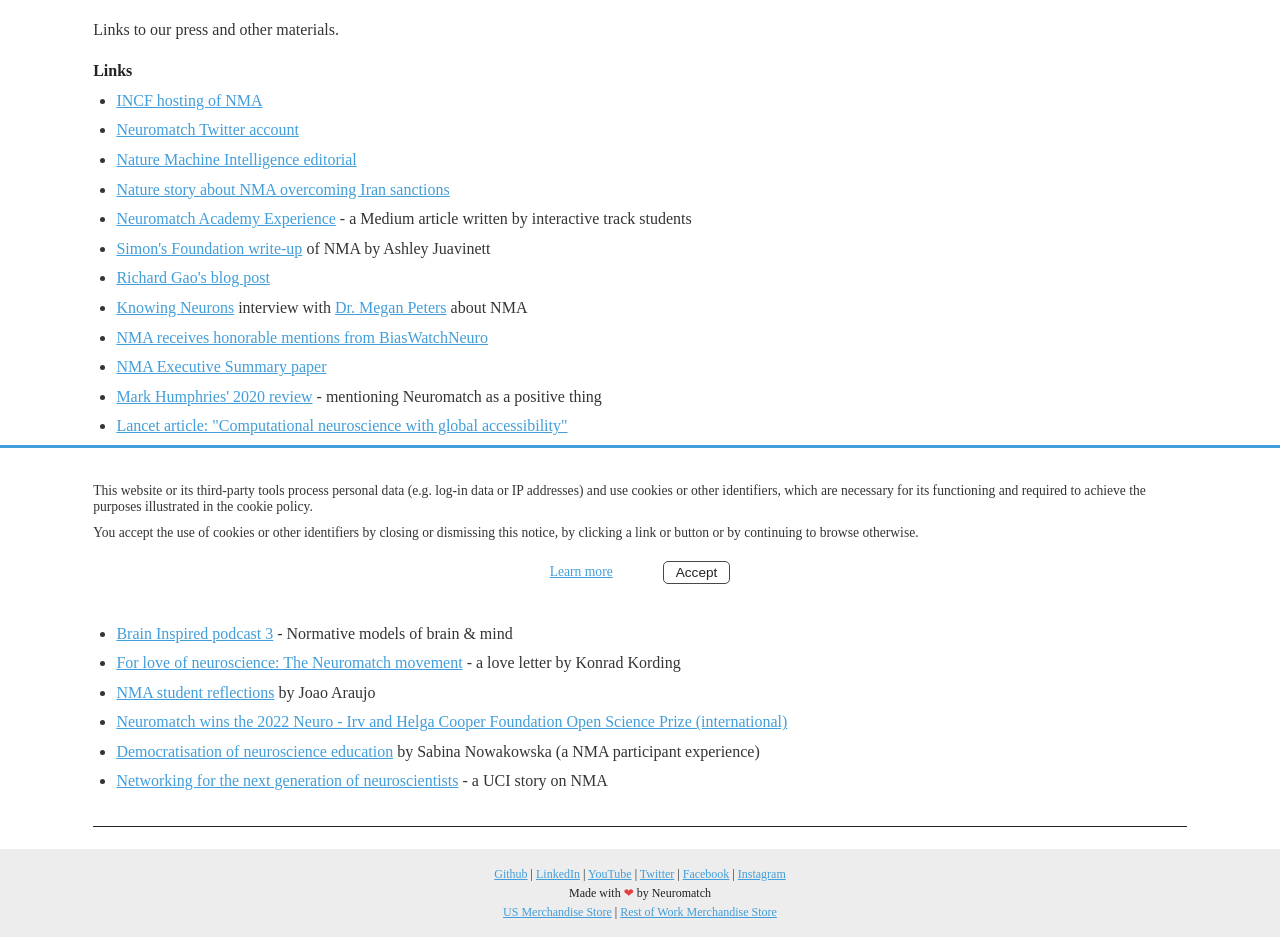
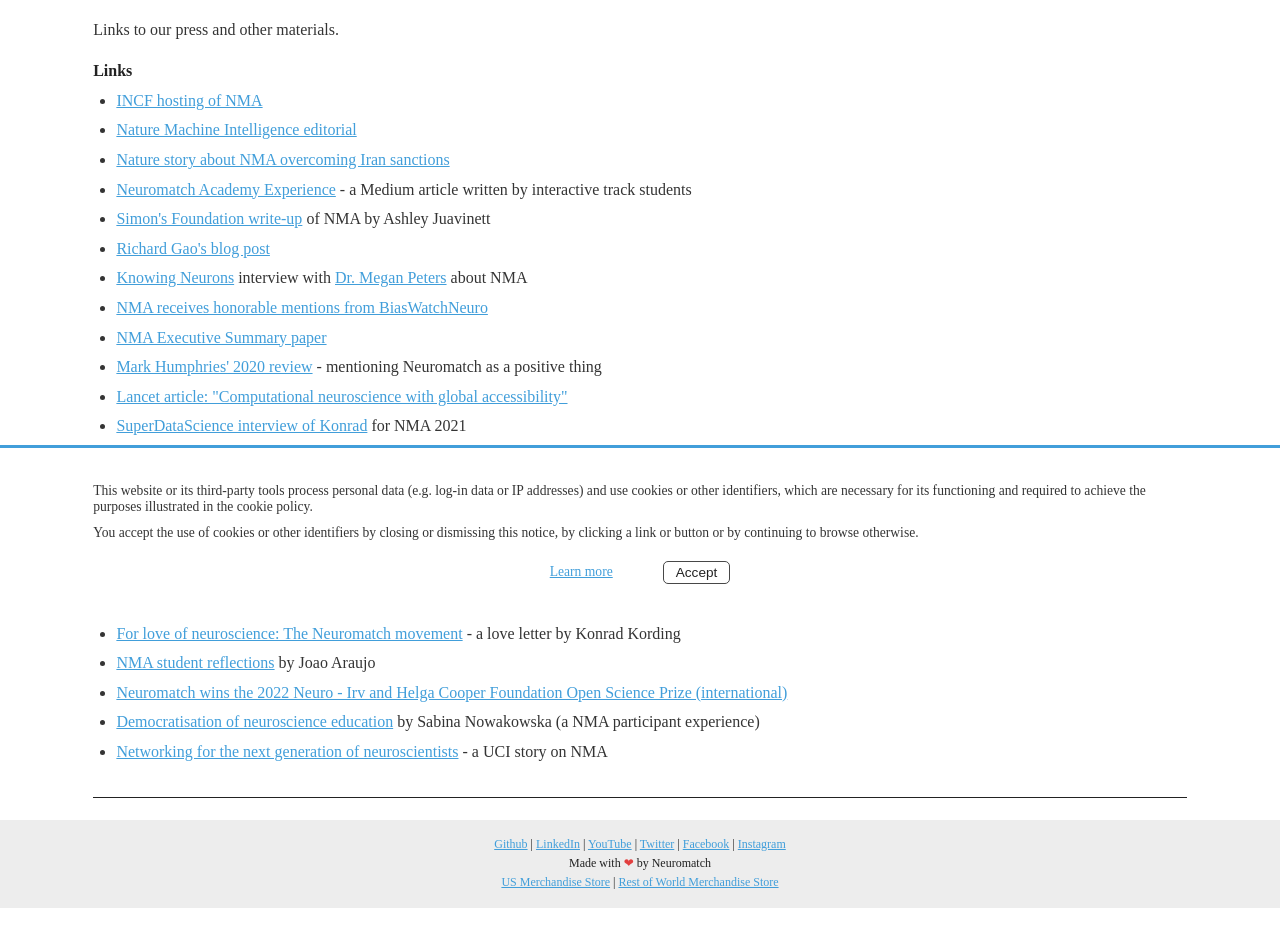
Before and after one commit to neuromatch/neuromatch.io, a Gatsby site: page /about/press in a window 1280 px wide. Shown: the part 181-1118 px from the top of the page. After the commit the page ends 1089 px from the top, so only its background shows below. Built offline with nearby package versions, Linux system fonts and the light colour scheme; Gatsby itself is replaced by a stand-in of ours; what typography-theme-moraga would draw is missing.

Commit message:
quick footer fix, quick press fix

```diff
--- a/src/components/Footer/index.js
+++ b/src/components/Footer/index.js
@@ -81,7 +81,7 @@
       </a>
       {" | "}
       <a target="_blank" rel="noreferrer" href="https://neuromatch.myspreadshop.net/">
-        Rest of Work Merchandise Store
+        Rest of World Merchandise Store
       </a>
       <br />
       </StyledFooterText>
--- a/src/pages/about/press.js
+++ b/src/pages/about/press.js
@@ -42,7 +42,6 @@
           <h4>Links</h4>
             <ul>
               <li> <a target="_blank" rel="noreferrer" class="external text" href="https://incf.org/blog/neuromatch-academy-online-computational-neuroscience-training-event">INCF hosting of NMA</a></li>
-              <li> <a target="_blank" rel="noreferrer" class="external text" href="https://twitter.com/neuromatch?lang=en">Neuromatch Twitter account</a></li>
               <li> <a target="_blank" rel="noreferrer" class="external text" href="https://www.nature.com/articles/s42256-020-0182-5.pdf?origin=ppub">Nature Machine Intelligence editorial</a></li>
               <li> <a target="_blank" rel="noreferrer" class="external text" href="https://www.nature.com/articles/d41586-020-02347-9">Nature story about NMA overcoming Iran sanctions</a></li>
               <li> <a target="_blank" rel="noreferrer" class="external text" href="https://medium.com/@yeditepe.cogsci/neuromatch-academy-experience-837e8a1c153f">Neuromatch Academy Experience</a> - a Medium article written by interactive track students</li>
```
